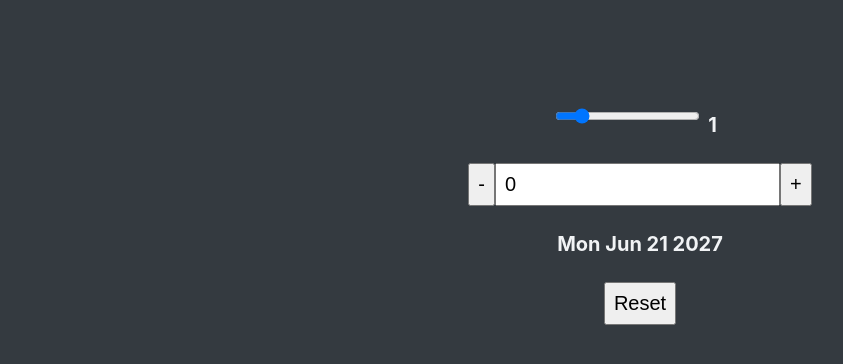
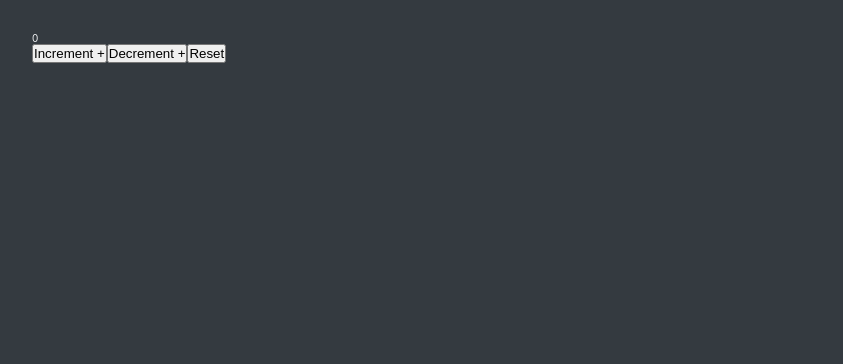
Before and after one commit to DesmondM/t7-reducers, a React (Create React App) app: page / in a window 1280 px wide. Shown: the top 364 px of the page, without its empty margins (0-843 px from the left). Built offline with nearby package versions, Linux system fonts and the light colour scheme.

Commit message:
ammended

```diff
--- a/src/App.js
+++ b/src/App.js
@@ -1,7 +1,11 @@
 import React from 'react';
 import DateCounter from './DateCounter';
+import Counter from './Counter';
 export default function App() {
     return (
-        <div><DateCounter/></div>
+        <>
+        {/* <div><DateCounter/></div> */}
+        <div><Counter/></div>
+        </>
     );
 }
--- /dev/null
+++ b/src/Counter.js
@@ -0,0 +1,25 @@
+import React, {useReducer} from 'react'
+
+const initialState = 0
+const reducer =(state, action)=>{
+    switch(action){
+        case 'increment': return state+1
+        case 'decrement': return state-1
+        case 'reset': return initialState
+        default:  return state
+    }
+
+}
+const Counter = () => {
+    const[count, dispatch] = useReducer(reducer, initialState)
+  return (
+    <div>
+        <div>{count}</div>
+        <button onClick={()=>dispatch('increment')}>Increment +</button>
+        <button onClick={()=>dispatch('decrement')}>Decrement +</button>
+        <button onClick={()=>dispatch('reset')}>Reset </button>
+    </div>
+  )
+}
+
+export default Counter
```
